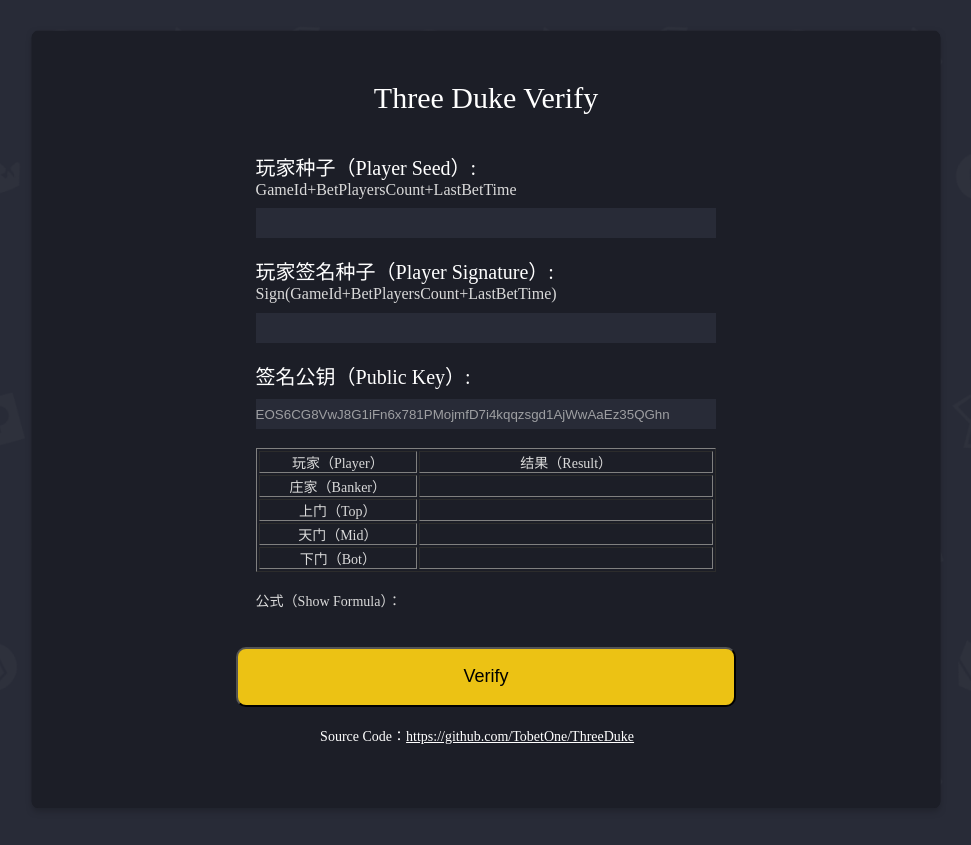
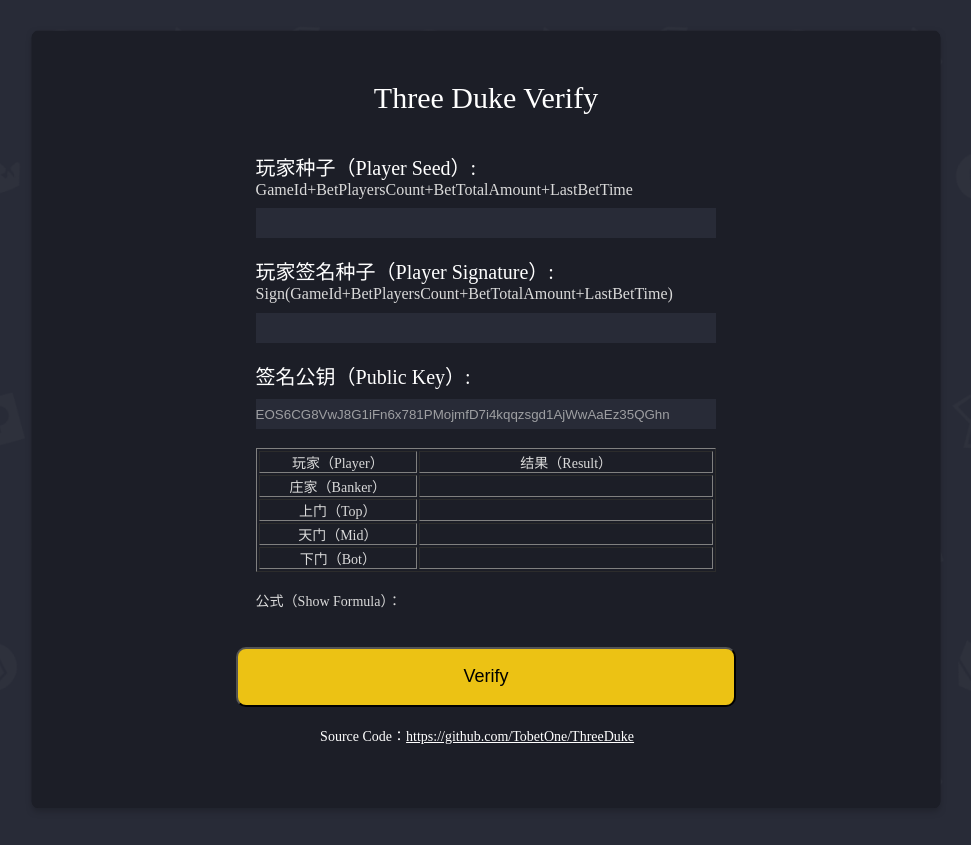
Before and after one commit to TobetOne/ThreeDuke, a plain HTML site: page index.html in a window 1280 px wide. Shown: the whole page, without its empty margins (154-1125 px from the left). Drawn offline with Linux system fonts and the light colour scheme.

Commit message:
update verify

```diff
--- a/index.html
+++ b/index.html
@@ -227,8 +227,6 @@
         var one = hexToInt(hash.toString().substring(0, 6));
         var two = hexToInt(hash.toString().substring(6, 12));
         var three = hexToInt(hash.toString().substring(12, 18));
-        // var four = hexToInt(hash.toString().substring(18, 24));
-        // var five = hexToInt(hash.toString().substring(24, 30));
         var bout = [one, two, three];
         for (var i = 0; i < bout.length; i++) {
             for (var j = 0; j < player.length; j++) {
@@ -276,12 +274,12 @@
         <form id="gameParam">
             <div class="inputDiv">
                 <p class="inputText">玩家种子（Player Seed）:</p>
-                <p class="textS">GameId+BetPlayersCount+LastBetTime</p>
+                <p class="textS">GameId+BetPlayersCount+BetTotalAmount+LastBetTime</p>
                 <input class="verInpt" id="playerSeed"/>
             </div>
             <div class="inputDiv">
                 <p class="inputText">玩家签名种子（Player Signature）:</p>
-                <p class="textS">Sign(GameId+BetPlayersCount+LastBetTime)</p>
+                <p class="textS">Sign(GameId+BetPlayersCount+BetTotalAmount+LastBetTime)</p>
                 <input class="verInpt" id="playerSignature"/>
             </div>
 
```
Also changed, not shown: 1 other file. Lines whose indentation alone changed are shown as unchanged.
